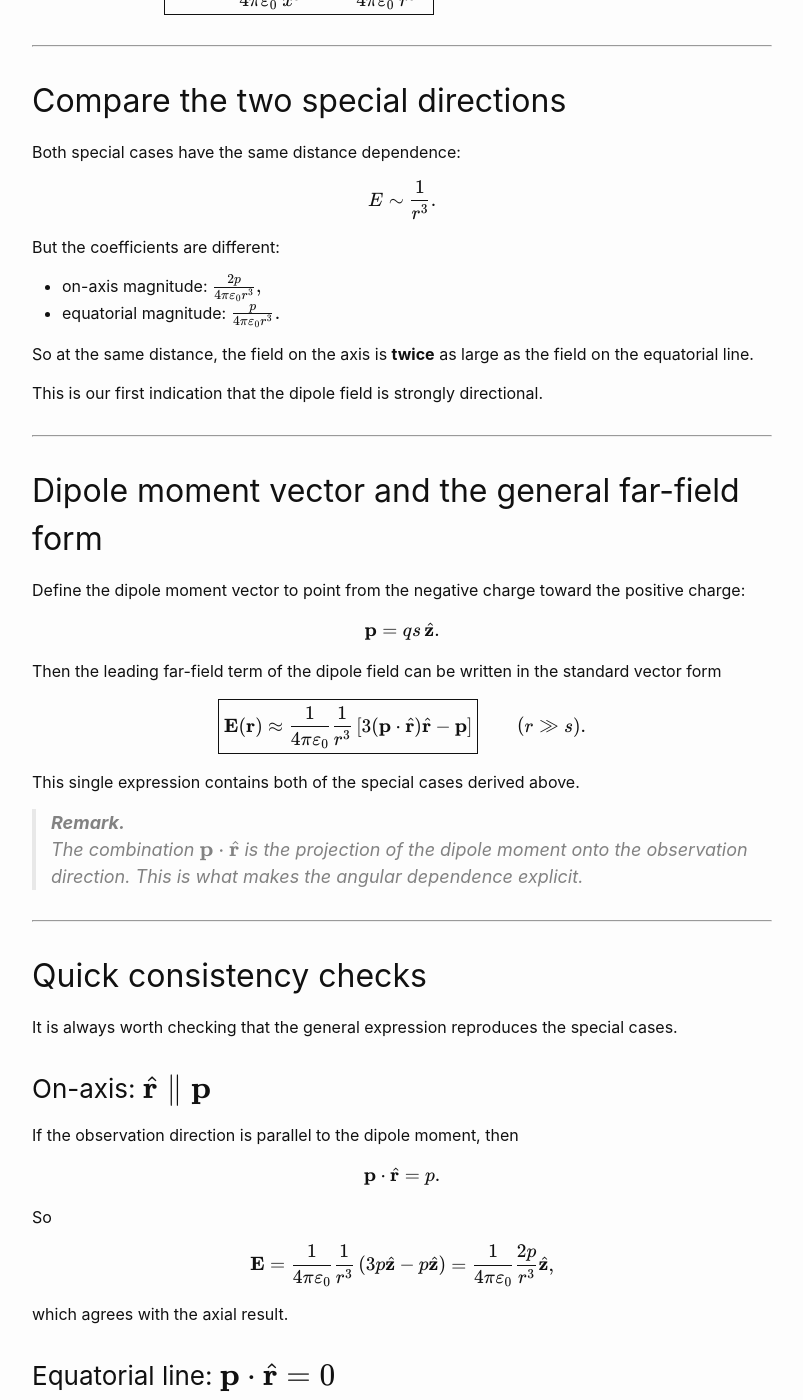
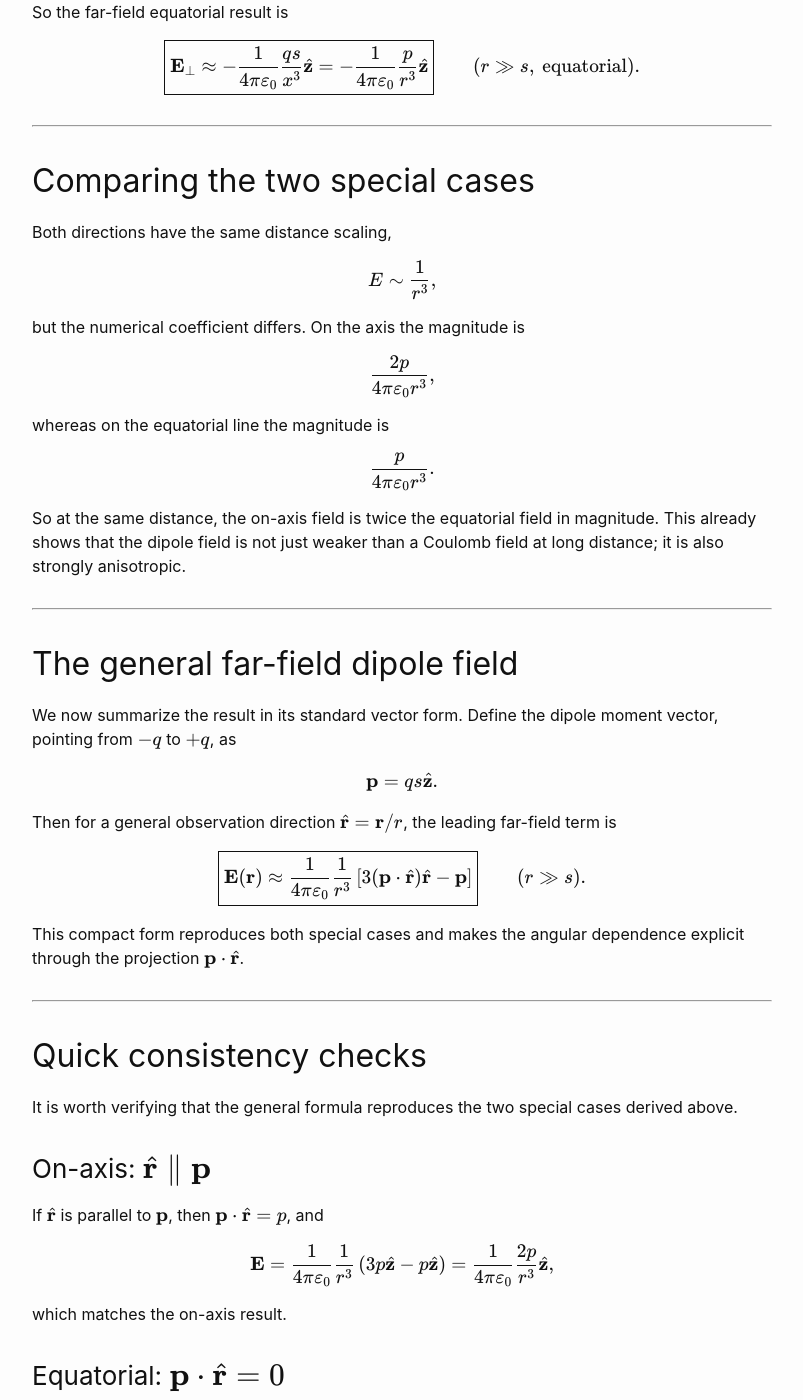
Before and after one commit to ajsteinmetz/ajsteinmetz.github.io, a Jekyll site: the page built from _notes/far-field-dipole.md, in a window 1280 px wide and 1400 px high, scrolled down 4110 px. Shown: the whole window, without its empty margins (238-1041 px from the left). Built offline with Jekyll 4.4.1, drawn with Linux system fonts in a browser that asks for light colours; comment, search, counter and statistics services are not loaded; some of the changed text lies outside the part shown.

Commit message:
Fix formatting and punctuation in far-field dipole notes
Corrected formatting and punctuation errors throughout the document, ensuring consistency in mathematical expressions and text clarity.

```diff
--- a/_notes/far-field-dipole.md
+++ b/_notes/far-field-dipole.md
@@ -22,7 +22,7 @@
 In this derivation we will build two special cases of that result directly from the superposition of the Coulomb fields of two point charges. Specifically, we will examine:
 
 - **on-axis** (parallel to the dipole moment),
-- **equatorial** (perpendicular to the dipole moment),
+- **equatorial** (perpendicular to the dipole moment).
 
 ---
 
@@ -37,7 +37,7 @@
 Let the observation point be
 
 $$
-\mathbf{r}_{\rm obs}=(x,y,z), \qquad r_{\rm obs}=\sqrt{x^2+y^2+z^2}.
+\mathbf r_{\rm obs}=(x,y,z), \qquad r_{\rm obs}=\sqrt{x^2+y^2+z^2}.
 $$
 
 We are interested in the far-field regime $$r\gg s$$, meaning that the observation distance is much larger than the charge separation. In that regime, the two charges are no longer resolved individually; instead, they act like a single effective object, namely an ideal dipole.
@@ -53,7 +53,7 @@
 
 ### Exact field of the dipole
 
-By superposition, and letting $$\mathbf r_{\rm src}=\mathbf r_{\pm}$$ and $\mathbf r_{\rm obs} \to \mathbf r$, the total field is the vector sum of the fields of the two charges
+By superposition, and letting $$\mathbf r_{\rm src}=\mathbf r_{\pm}$$ and $$\mathbf r_{\rm obs}\to \mathbf r$$, the total field is the vector sum of the fields of the two charges,
 
 $$
 \mathbf E(\mathbf r)=\frac{1}{4\pi\varepsilon_0}q\left(\frac{\mathbf r-\mathbf r_{+}}{|\mathbf r-\mathbf r_{+}|^3}-\frac{\mathbf r-\mathbf r_{-}}{|\mathbf r-\mathbf r_{-}|^3}\right).
@@ -125,264 +135,175 @@
 
 ## Field on the equatorial line
 
-Next place the observation point on the $$x$$-axis, perpendicular to the dipole axis:
+We next place the observation point on the $$x$$-axis, perpendicular to the dipole axis:
 
 $$
-\mathbf r=x\hat{\mathbf x},
-\qquad
-x\gg s.
+\mathbf r=x\hat{\mathbf x}, \qquad x\gg s.
 $$
 
-The displacement vectors from the two charges to the observation point are
+For the two charges, the displacement vectors are
 
 $$
-\mathbf r-\mathbf r_{\pm}
-=
-x\hat{\mathbf x}\mp \frac{s}{2}\hat{\mathbf z}.
+\mathbf r-\mathbf r_{\pm}=x\hat{\mathbf x}\mp \frac{s}{2}\hat{\mathbf z},
 $$
 
-Their magnitudes are the same:
+and both have the same squared magnitude,
 
 $$
 |\mathbf r-\mathbf r_{\pm}|^2=x^2+\frac{s^2}{4}.
 $$
 
-Define
+It is convenient to define
 
 $$
-R^2=x^2+\frac{s^2}{4}.
+R^2=x^2+\frac{s^2}{4},
 $$
 
-Then the exact electric field becomes
+so that both denominators are the same. Substituting into the exact dipole field gives
 
 $$
-\mathbf E(x)=
-\frac{1}{4\pi\varepsilon_0}q
-\left(
-\frac{x\hat{\mathbf x}-\tfrac{s}{2}\hat{\mathbf z}}{R^3}
--
-\frac{x\hat{\mathbf x}+\tfrac{s}{2}\hat{\mathbf z}}{R^3}
-\right).
+\mathbf E(x)=\frac{1}{4\pi\varepsilon_0}q\left(\frac{x\hat{\mathbf x}-\tfrac{s}{2}\hat{\mathbf z}}{R^3}-\frac{x\hat{\mathbf x}+\tfrac{s}{2}\hat{\mathbf z}}{R^3}\right).
 $$
 
-Now the $$x$$-components cancel exactly, leaving
+The $$x$$-components cancel exactly, leaving only the $$z$$-component:
 
 $$
-\mathbf E(x)=
--\frac{1}{4\pi\varepsilon_0}\frac{qs}{R^3}\hat{\mathbf z}.
+\mathbf E(x)=-\frac{1}{4\pi\varepsilon_0}\frac{qs}{R^3}\hat{\mathbf z}.
 $$
 
-So the field on the equatorial line points in the **negative** $$\hat{\mathbf z}$$ direction,
-that is, opposite to the dipole moment.
+The minus sign is physically meaningful: on the equatorial line, the field points opposite to the dipole moment direction.
 
 ---
 
 ## Far-field expansion on the equatorial line
 
-Write the exact result as
+Write the exact result explicitly as
 
 $$
-\mathbf E(x)=
--\frac{1}{4\pi\varepsilon_0}
-\frac{qs}{\left(x^2+\tfrac{s^2}{4}\right)^{3/2}}
-\hat{\mathbf z}.
+\mathbf E(x)=-\frac{1}{4\pi\varepsilon_0}\frac{qs}{\left(x^2+\tfrac{s^2}{4}\right)^{3/2}}\hat{\mathbf z}.
 $$
 
-Factor out $$x^2$$ from the denominator:
+Now factor out $$x^2$$ from the denominator:
 
 $$
-\left(x^2+\frac{s^2}{4}\right)^{-3/2}
-=
-x^{-3}\left(1+\frac{s^2}{4x^2}\right)^{-3/2}.
+\left(x^2+\frac{s^2}{4}\right)^{-3/2}=x^{-3}\left(1+\frac{s^2}{4x^2}\right)^{-3/2}.
 $$
 
-When $$x\gg s$$, the leading term is
+For $$x\gg s$$, the leading term is
 
 $$
 \left(x^2+\frac{s^2}{4}\right)^{-3/2}\approx x^{-3}.
 $$
 
-Therefore,
+So the far-field equatorial result is
 
 $$
-\boxed{
-\mathbf E_{\perp}
-\approx
--\frac{1}{4\pi\varepsilon_0}\frac{qs}{x^3}\hat{\mathbf z}
-=
--\frac{1}{4\pi\varepsilon_0}\frac{p}{r^3}\hat{\mathbf z}
-}
-\qquad
-(r\gg s,\ \text{equatorial}).
+\boxed{\mathbf E_{\perp}\approx-\frac{1}{4\pi\varepsilon_0}\frac{qs}{x^3}\hat{\mathbf z}
+=-\frac{1}{4\pi\varepsilon_0}\frac{p}{r^3}\hat{\mathbf z}} \qquad (r\gg s,\ \text{equatorial}).
 $$
 
 ---
 
-## Compare the two special directions
+## Comparing the two special cases
 
-Both special cases have the same distance dependence:
+Both directions have the same distance scaling,
 
 $$
-E\sim \frac{1}{r^3}.
+E\sim \frac{1}{r^3},
 $$
 
-But the coefficients are different:
+but the numerical coefficient differs. On the axis the magnitude is
 
-- on-axis magnitude:
-  $$
-  \frac{2p}{4\pi\varepsilon_0 r^3},
-  $$
-- equatorial magnitude:
-  $$
-  \frac{p}{4\pi\varepsilon_0 r^3}.
-  $$
+$$
+\frac{2p}{4\pi\varepsilon_0 r^3},
+$$
 
-So at the same distance, the field on the axis is **twice** as large as the field on the
-equatorial line.
+whereas on the equatorial line the magnitude is
 
-This is our first indication that the dipole field is strongly directional.
+$$
+\frac{p}{4\pi\varepsilon_0 r^3}.
+$$
+
+So at the same distance, the on-axis field is twice the equatorial field in magnitude. This already shows that the dipole field is not just weaker than a Coulomb field at long distance; it is also strongly anisotropic.
 
 ---
 
-## Dipole moment vector and the general far-field form
+## The general far-field dipole field
 
-Define the dipole moment vector to point from the negative charge toward the positive charge:
+We now summarize the result in its standard vector form. Define the dipole moment vector, pointing from $$-q$$ to $$+q$$, as
 
 $$
-\mathbf p = qs\,\hat{\mathbf z}.
+\mathbf p = qs\hat{\mathbf z}.
 $$
 
-Then the leading far-field term of the dipole field can be written in the standard vector form
+Then for a general observation direction $$\hat{\mathbf r}=\mathbf r/r$$, the leading far-field term is
 
 $$
-\boxed{
-\mathbf E(\mathbf r)\approx
-\frac{1}{4\pi\varepsilon_0}\frac{1}{r^3}
-\left[
-3(\mathbf p\cdot\hat{\mathbf r})\hat{\mathbf r}-\mathbf p
-\right]
-}
-\qquad
-(r\gg s).
+\boxed{\mathbf E(\mathbf r)\approx\frac{1}{4\pi\varepsilon_0}\frac{1}{r^3}\left[3(\mathbf p\cdot\hat{\mathbf r})\hat{\mathbf r}-\mathbf p\right]} \qquad (r\gg s).
 $$
 
-This single expression contains both of the special cases derived above.
-
-> **Remark.**
-> The combination $$\mathbf p\cdot\hat{\mathbf r}$$ is the projection of the dipole moment
-> onto the observation direction. This is what makes the angular dependence explicit.
+This compact form reproduces both special cases and makes the angular dependence explicit through the projection $$\mathbf p\cdot\hat{\mathbf r}$$.
 
 ---
 
 ## Quick consistency checks
 
-It is always worth checking that the general expression reproduces the special cases.
+It is worth verifying that the general formula reproduces the two special cases derived above.
 
 ### On-axis: $$\hat{\mathbf r}\parallel \mathbf p$$
 
-If the observation direction is parallel to the dipole moment, then
+If $$\hat{\mathbf r}$$ is parallel to $$\mathbf p$$, then $$\mathbf p\cdot\hat{\mathbf r}=p$$, and
 
 $$
-\mathbf p\cdot\hat{\mathbf r}=p.
-$$
-
-So
-
-$$
-\mathbf E=
-\frac{1}{4\pi\varepsilon_0}\frac{1}{r^3}
-\left(3p\hat{\mathbf z}-p\hat{\mathbf z}\right)
+\mathbf E=\frac{1}{4\pi\varepsilon_0}\frac{1}{r^3}\left(3p\hat{\mathbf z}-p\hat{\mathbf z}\right)
 =
 \frac{1}{4\pi\varepsilon_0}\frac{2p}{r^3}\hat{\mathbf z},
 $$
 
-which agrees with the axial result.
+which matches the on-axis result.
 
-### Equatorial line: $$\mathbf p\cdot\hat{\mathbf r}=0$$
+### Equatorial: $$\mathbf p\cdot\hat{\mathbf r}=0$$
 
-If the observation direction is perpendicular to the dipole moment, then
+If the observation direction is perpendicular to $$\mathbf p$$, then $$\mathbf p\cdot\hat{\mathbf r}=0$$, so
 
 $$
-\mathbf p\cdot\hat{\mathbf r}=0.
-$$
-
-So
-
-$$
-\mathbf E=
--\frac{1}{4\pi\varepsilon_0}\frac{\mathbf p}{r^3}.
+\mathbf E=-\frac{1}{4\pi\varepsilon_0}\frac{\mathbf p}{r^3}.
 $$
 
 For $$\mathbf p=p\hat{\mathbf z}$$, this becomes
 
 $$
-\mathbf E=
--\frac{1}{4\pi\varepsilon_0}\frac{p}{r^3}\hat{\mathbf z},
+\mathbf E=-\frac{1}{4\pi\varepsilon_0}\frac{p}{r^3}\hat{\mathbf z},
 $$
 
 which matches the equatorial result.
 
 ---
 
-## Why the dipole field falls off faster than the Coulomb field
-
-A single isolated charge produces a field that behaves like
-
-$$
-E\sim \frac{1}{r^2}.
-$$
-
-A dipole, however, consists of two opposite charges whose total charge is zero. That means
-the leading monopole contribution cancels. What remains is the next term in the large-distance
-expansion, namely the dipole term, and that term behaves like
-
-$$
-\boxed{
-E\sim \frac{1}{r^3}.
-}
-$$
-
-This is a general and very important principle: whenever a lower multipole moment vanishes,
-the next nonzero multipole moment controls the far-field behavior.
-
----
-
 ## Takeaways
 
-A few central ideas are worth keeping in mind:
+A few points are worth keeping in mind:
 
-- A physical dipole has **zero net charge**, so the usual Coulomb $$1/r^2$$ term cancels.
-- The first nonzero far-field contribution is the **dipole term**.
-- The dipole field has characteristic scaling
+- A physical dipole has zero net charge, so the leading $$1/r^2$$ monopole field cancels.
+- The first nonzero far-field term is the dipole field, with characteristic scaling
   $$
   \boxed{E\sim \frac{1}{r^3}}.
   $$
-- The field is not isotropic. It depends on direction through the factor
-  $$
-  \mathbf p\cdot\hat{\mathbf r}.
-  $$
+- The field is strongly directional: it is largest on-axis, smaller on the equatorial line, and in general determined by the projection $$\mathbf p\cdot\hat{\mathbf r}$$.
 
-In other words, the dipole field is weaker at long distance than the field of a single charge,
-but it also carries much richer directional structure.
+This is the essential physical content of the far-field dipole approximation.
 
 ---
 
 ## A note for students: this is your first multipole expansion
 
-This derivation is the beginning of a much broader idea in electromagnetism and mathematical
-physics. At large distance, the field of any localized source can be expanded into a sequence
-of terms:
+This derivation is also a preview of a much broader idea in electromagnetism and mathematical physics. At large distance, fields are organized into a hierarchy of terms:
 
 - monopole,
 - dipole,
 - quadrupole,
-- and higher multipoles.
+- and so on.
 
-Each successive term falls off more rapidly with distance. So once you know which lower-order
-moments vanish, you can often predict the large-distance behavior immediately.
-
-For the dipole, the monopole moment is zero, so the dipole term becomes the leading contribution.
-That is why the field falls as $$1/r^3$$ and why the dipole moment $$\mathbf p$$ becomes the key
-quantity.
+Each successive term falls off more rapidly with distance. That hierarchy is powerful because it tells us, almost immediately, which features of a source dominate at long range. For a dipole, the monopole moment vanishes, so the dipole term becomes the leading contribution.
 
 ---
```
Also changed, not shown: other parts of _notes/far-field-dipole.md (+16 -6 lines).
